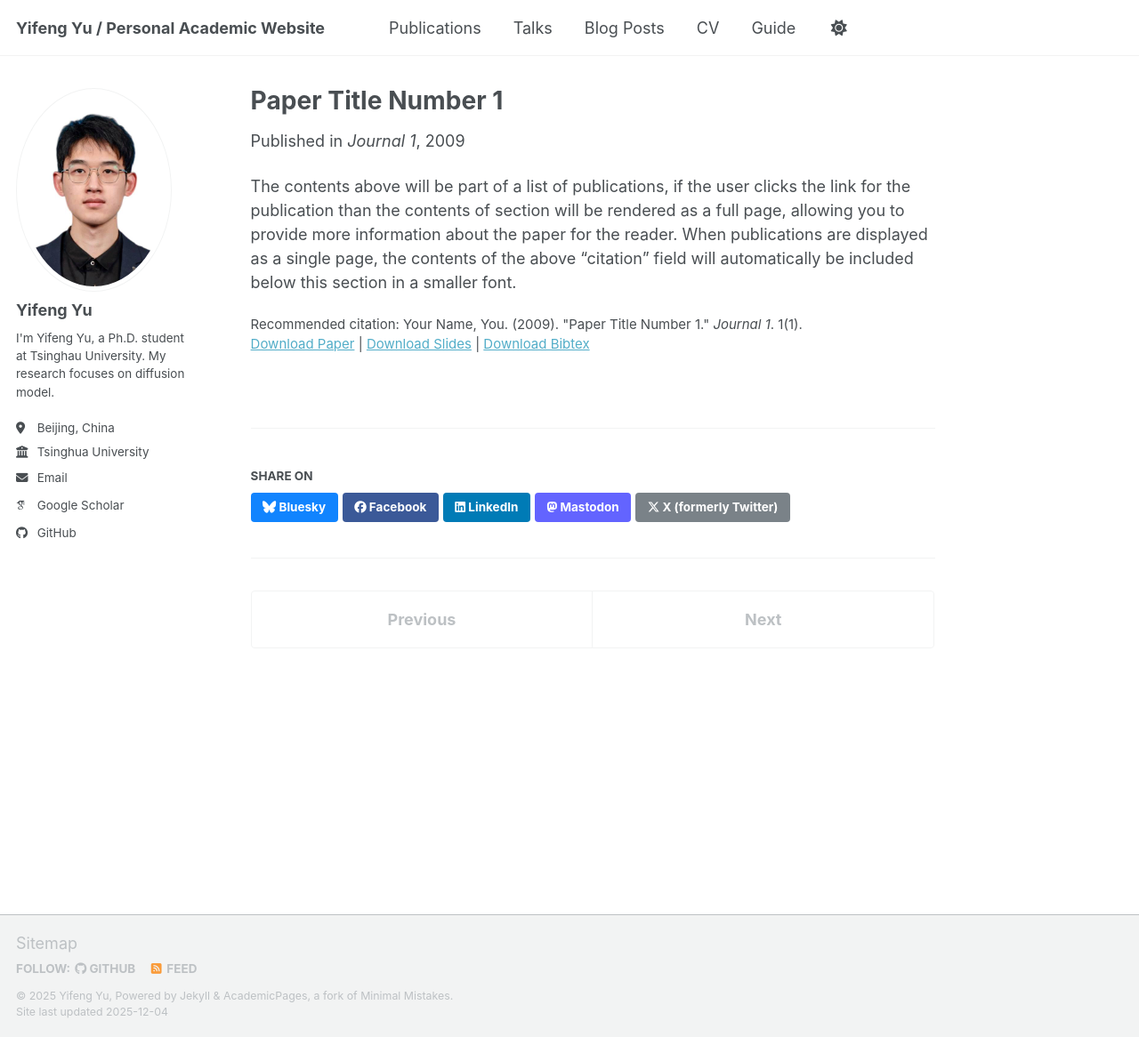
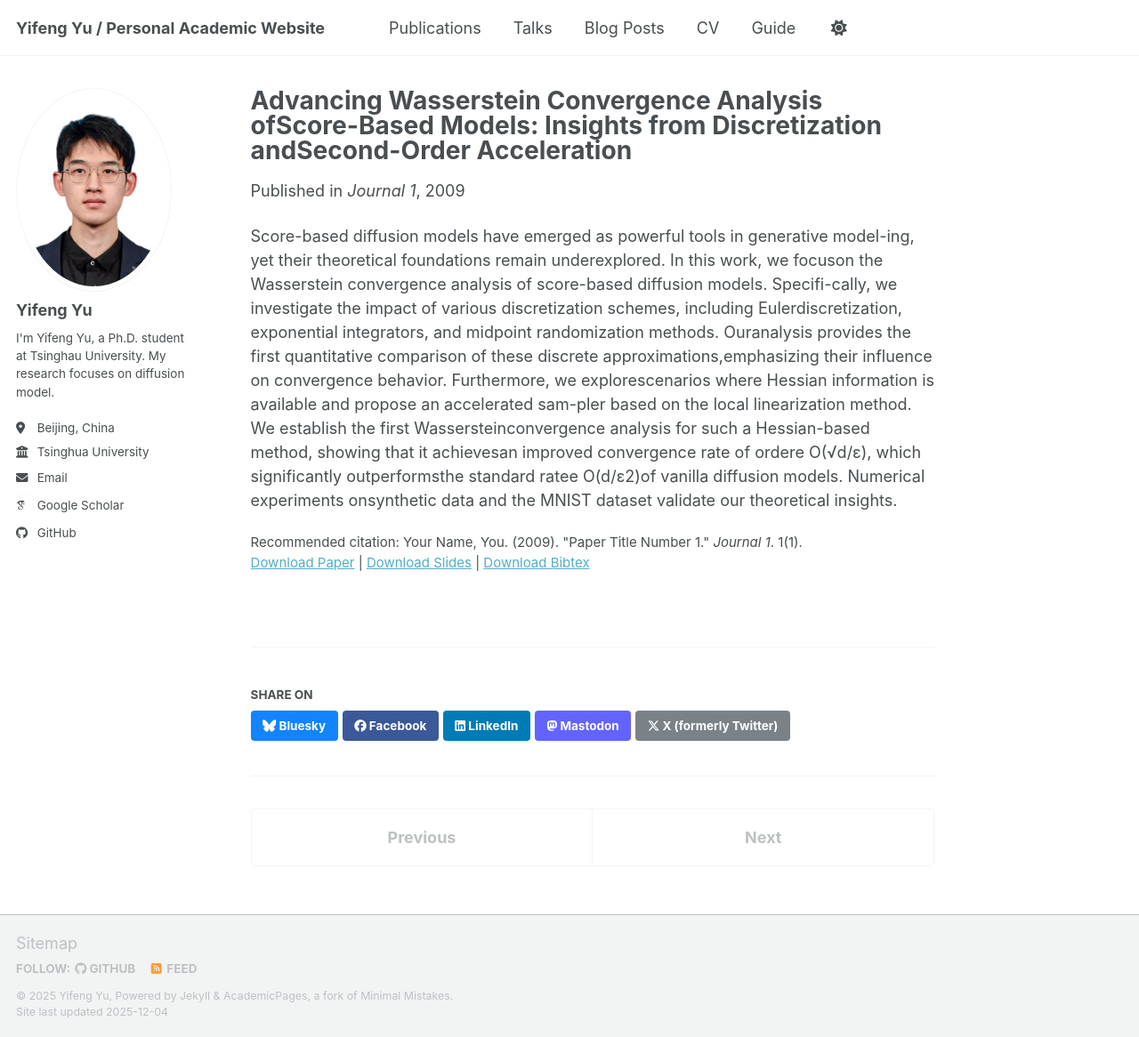
Before and after one commit to Iffen-Yu/iffen-yu.github.io, a Jekyll site: the page built from _publications/2009-10-01-paper-title-number-1.md, in a window 1280 px wide and 1166 px high. Shown: the whole window at 89% size. Built offline with Jekyll 4.4.1, drawn with Linux system fonts in a browser that asks for light colours; some web fonts are replaced; a script bundle is joined from its source files by our own code; library files that are not in the unit come from our copies.

Commit message:
publication update 1

```diff
--- a/_publications/2009-10-01-paper-title-number-1.md
+++ b/_publications/2009-10-01-paper-title-number-1.md
@@ -1,14 +1,14 @@
 ---
-title: "Paper Title Number 1"
+title: "Advancing Wasserstein Convergence Analysis ofScore-Based Models: Insights from Discretization andSecond-Order Acceleration"
 collection: publications
 category: manuscripts
-permalink: /publication/2009-10-01-paper-title-number-1
+permalink: /publication/NeurIPS_Advancing_Wasserstein_Convergence_Analysis_of_Score_Based_Models__Insights_from_Discretization_and_Second_Order_Acceleration
 excerpt: 'This paper is about the number 1. The number 2 is left for future work.'
 date: 2009-10-01
 venue: 'Journal 1'
-slidesurl: 'https://academicpages.github.io/files/slides1.pdf'
-paperurl: 'https://academicpages.github.io/files/paper1.pdf'
-bibtexurl: 'https://academicpages.github.io/files/bibtex1.bib'
+slidesurl: 'https://iffen-yu.github.io/files/slide.pdf'
+paperurl: 'https://iffen-yu.github.io/files/NeurIPS_Advancing_Wasserstein_Convergence_Analysis_of_Score_Based_Models__Insights_from_Discretization_and_Second_Order_Acceleration.pdf'
+bibtexurl: 'https://iffen-yu.github.io/files/bibtex1.bib'
 citation: 'Your Name, You. (2009). &quot;Paper Title Number 1.&quot; <i>Journal 1</i>. 1(1).'
 ---
-The contents above will be part of a list of publications, if the user clicks the link for the publication than the contents of section will be rendered as a full page, allowing you to provide more information about the paper for the reader. When publications are displayed as a single page, the contents of the above "citation" field will automatically be included below this section in a smaller font.
+Score-based diffusion models have emerged as powerful tools in generative model-ing, yet their theoretical foundations remain underexplored. In this work, we focuson the Wasserstein convergence analysis of score-based diffusion models. Specifi-cally, we investigate the impact of various discretization schemes, including Eulerdiscretization, exponential integrators, and midpoint randomization methods. Ouranalysis provides the first quantitative comparison of these discrete approximations,emphasizing their influence on convergence behavior.  Furthermore, we explorescenarios where Hessian information is available and propose an accelerated sam-pler based on the local linearization method.  We establish the first Wassersteinconvergence analysis for such a Hessian-based method, showing that it achievesan improved convergence rate of ordere O(√d/ε), which significantly outperformsthe standard ratee O(d/ε2)of vanilla diffusion models. Numerical experiments onsynthetic data and the MNIST dataset validate our theoretical insights.
```
Also changed, not shown: files/bibtex1.bib (+7 -9 lines), 2 other files.
